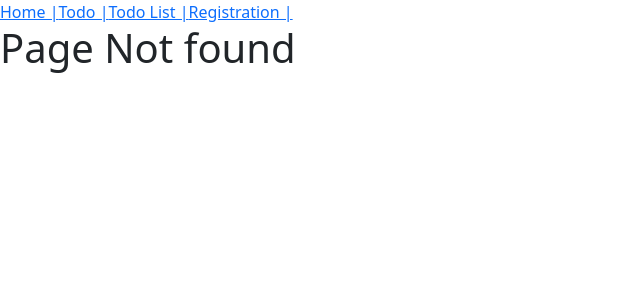
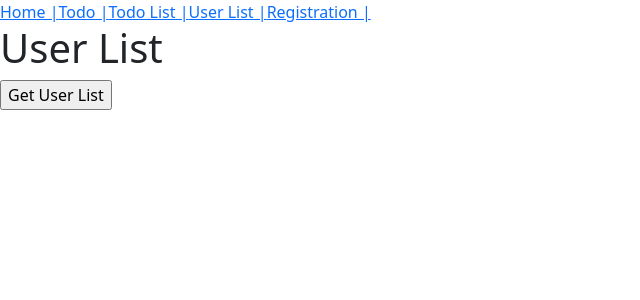
Before and after one commit to dhanashreerc/basic, a React (Create React App) app: page /user-list in a window 1280 px wide. Before the commit this address had no page. Shown: the top 300 px of the page, without its empty margins (0-640 px from the left). Built offline with nearby package versions, Linux system fonts and the light colour scheme.

Commit message:
user-list-1

```diff
--- a/src/App.js
+++ b/src/App.js
@@ -4,6 +4,7 @@ import MyToDo from "./pages/MyTodo";
 import MyRegistration from "./pages/MyRegistration";
 import MyNavLink from "./pages/MyNavLink";
 import MyTodoList from "./pages/MyTodoList";
+import MyUserList from "./pages/MyUserList";
 //import MyNavUsingButton from "./pages/MyNavUsingButton";
 
 function App(){
@@ -16,6 +17,7 @@ function App(){
           <Route path="/home" element={<h1>Home</h1>}/>
           <Route path="/todo" element={<MyToDo/>}/>
           <Route path="/todo-list" element={<MyTodoList/>}/>
+          <Route path="/user-list" element={<MyUserList/>}/>
           <Route path="/registration" element={<MyRegistration/>}/>
           <Route path="*" element={<h1>Page Not found</h1>}/>
         </Routes>
--- a/src/pages/MyNavLink.js
+++ b/src/pages/MyNavLink.js
@@ -6,6 +6,7 @@ function MyNavLink(){
         <Link to={"/home"}>Home  |</Link>
         <Link to={"/todo"}>Todo  |</Link>
         <Link to={"/todo-list"}>Todo List  |</Link>
+        <Link to={"/user-list"}>User List  |</Link>
         <Link to={"/registration"}>Registration  |</Link>
       </>
     );
--- /dev/null
+++ b/src/pages/MyUserList.js
@@ -0,0 +1,28 @@
+import { useState } from "react";
+import MyNavUsingButton from "./MyNavUsingButton";
+
+function MyUserList(){
+    const[userList , setUserList]= useState([]);
+    const getUser = async()=>{
+        let url ="http://localhost:8000/find-user-list";
+        let res = await fetch(url);
+        let list = await res.json();
+        //console.log(list);
+        setUserList([...list]);
+    }
+    return(
+        <>
+        <h1>User List</h1>
+        <input type="button" value="Get User List" onClick={getUser} />
+        {userList.map((item)=>(
+            <>
+                <div>
+                    {item.username} {item.email} {item.password} {item.mobile}
+                </div>
+            </>
+        ))}
+        </>
+    );
+}
+
+export default MyUserList;
```
